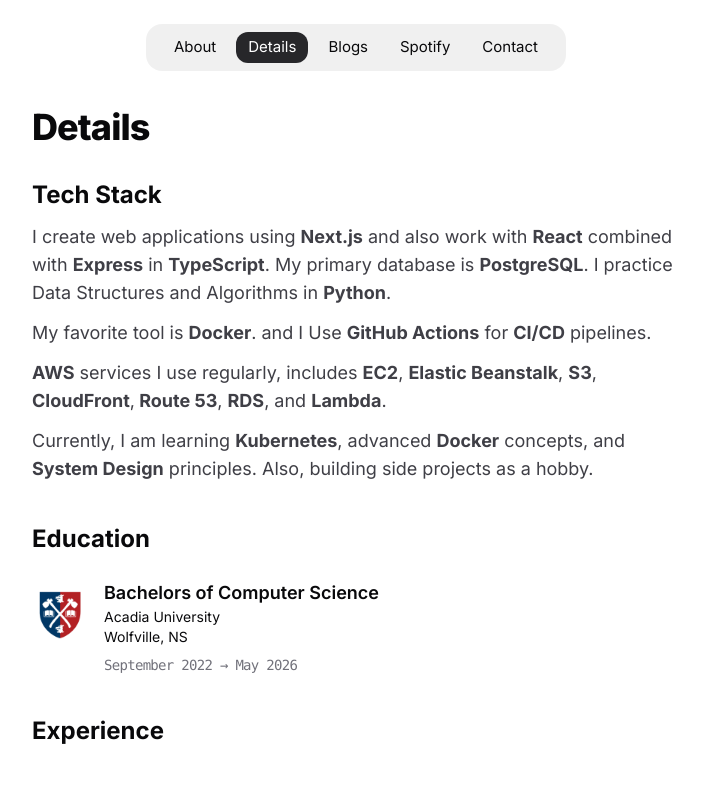
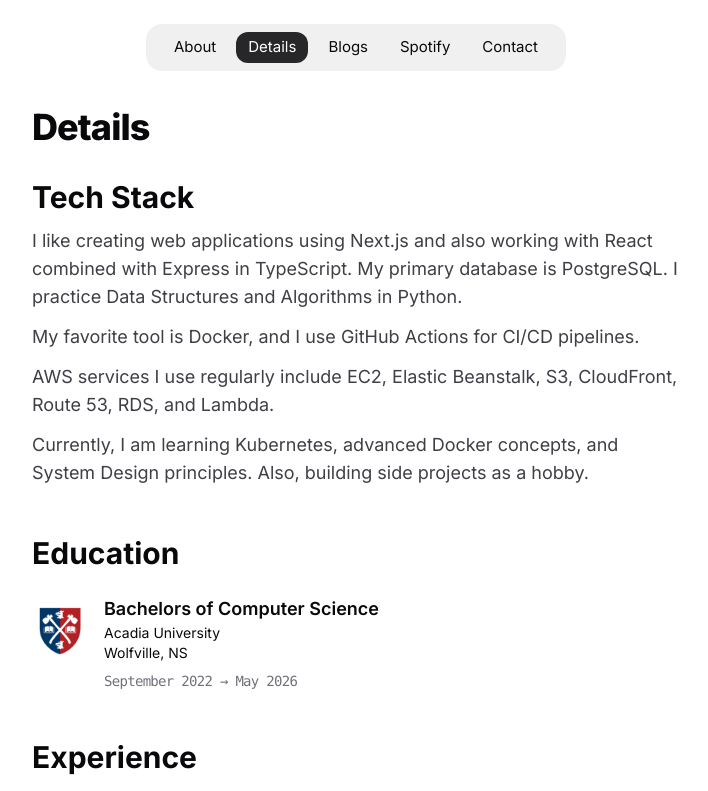
Before and after one commit to shahbaz-athwal/shahcodes, a Next.js app: page /details in a window 1280 px wide. Shown: the top 791 px of the page, without its empty margins (284-992 px from the left). Built offline with nearby package versions, Linux system fonts and the light colour scheme.

Commit message:
minor fixes

```diff
--- a/src/app/(app)/details/page.tsx
+++ b/src/app/(app)/details/page.tsx
@@ -38,42 +38,34 @@ export default function Page() {
       <Header as="h1">Details</Header>
       <motion.section variants={itemVariants} className="mb-6">
         <section className="pt-8">
-          <span className="block font-bold text-2xl pb-3 dark:text-zinc-200">
+          <span className="block font-bold text-3xl pb-3 dark:text-zinc-200">
             Tech Stack
           </span>
           <div className="text-md md:text-lg space-y-3 font-normal leading-normal text-zinc-700 dark:text-zinc-300">
             <p>
-              I create web applications using <strong>Next.js</strong> and also
-              work with <strong>React</strong> combined with{" "}
-              <strong>Express</strong> in <strong>TypeScript</strong>. My
-              primary database is <strong>PostgreSQL</strong>. I practice Data
-              Structures and Algorithms in <strong>Python</strong>.
+              I like creating web applications using Next.js and also working with React
+              combined with Express in TypeScript. My primary database is
+              PostgreSQL. I practice Data Structures and Algorithms in Python.
             </p>
             <p>
-              My favorite tool is <strong>Docker</strong>. and I Use{" "}
-              <strong>GitHub Actions</strong> for <strong>CI/CD</strong>{" "}
+              My favorite tool is Docker, and I use GitHub Actions for CI/CD
               pipelines.
             </p>
             <p>
-              <strong>AWS</strong> services I use regularly, includes{" "}
-              <strong>EC2</strong>, <strong>Elastic Beanstalk</strong>,{" "}
-              <strong>S3</strong>, <strong>CloudFront</strong>,
-              <strong> Route 53</strong>, <strong>RDS</strong>, and{" "}
-              <strong>Lambda</strong>.
+              AWS services I use regularly include EC2, Elastic Beanstalk, S3,
+              CloudFront, Route 53, RDS, and Lambda.
             </p>
             <p>
-              Currently, I am learning <strong>Kubernetes</strong>, advanced{" "}
-              <strong>Docker</strong> concepts, and{" "}
-              <strong>System Design</strong> principles. Also, building side
-              projects as a hobby.
+              Currently, I am learning Kubernetes, advanced Docker concepts, and
+              System Design principles. Also, building side projects as a hobby.
             </p>
           </div>
         </section>
       </motion.section>
 
       <motion.section variants={itemVariants}>
-        <section className="pt-4">
-          <span className="block font-bold text-2xl dark:text-zinc-200">
+        <section className="pt-6">
+          <span className="block font-bold text-3xl dark:text-zinc-200">
             Education
           </span>
           <div className="flex gap-4 py-6">
@@ -103,8 +95,8 @@ export default function Page() {
       </motion.section>
 
       <motion.section variants={itemVariants}>
-        <section className="pt-4">
-          <span className="block font-bold text-2xl dark:text-zinc-200">
+        <section className="pt-6">
+          <span className="block font-bold text-3xl dark:text-zinc-200">
             Experience
           </span>
           <div className="divide-y pt-4 dark:divide-zinc-700">
--- a/src/components/RecentlyPlayed.tsx
+++ b/src/components/RecentlyPlayed.tsx
@@ -58,7 +58,7 @@ const RecentlyPlayed: React.FC<RecentlyPlayedProps> = ({ recentPlays }) => {
                       className="w-full h-full sm:h-64 object-cover rounded-lg shadow-lg dark:shadow-zinc-800/70 brightness-[0.4]"
                     />
                     <div className="absolute inset-0 flex flex-col items-center justify-center text-white">
-                      <h3 className="text-xl font-semibold max-w-56 sm:max-w-full overflow-hidden text-ellipsis">
+                      <h3 className="text-xl font-semibold max-w-56 sm:max-w-full overflow-hidden whitespace-nowrap text-ellipsis">
                         {item.title}
                       </h3>
                       <p className="text-gray-300 max-w-56 sm:max-w-full text-center overflow-hidden">
```
